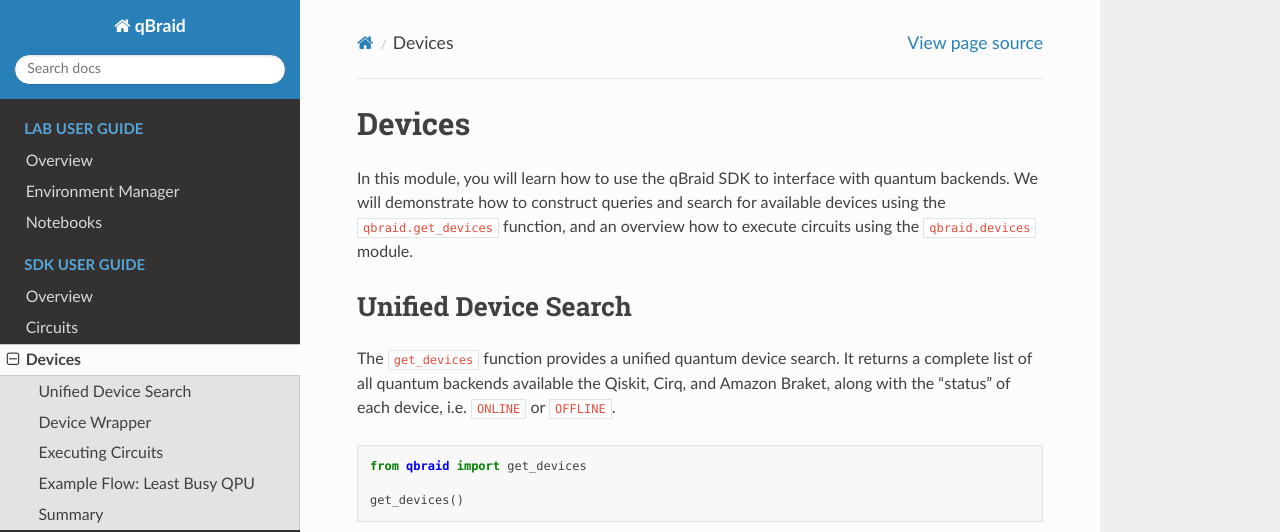
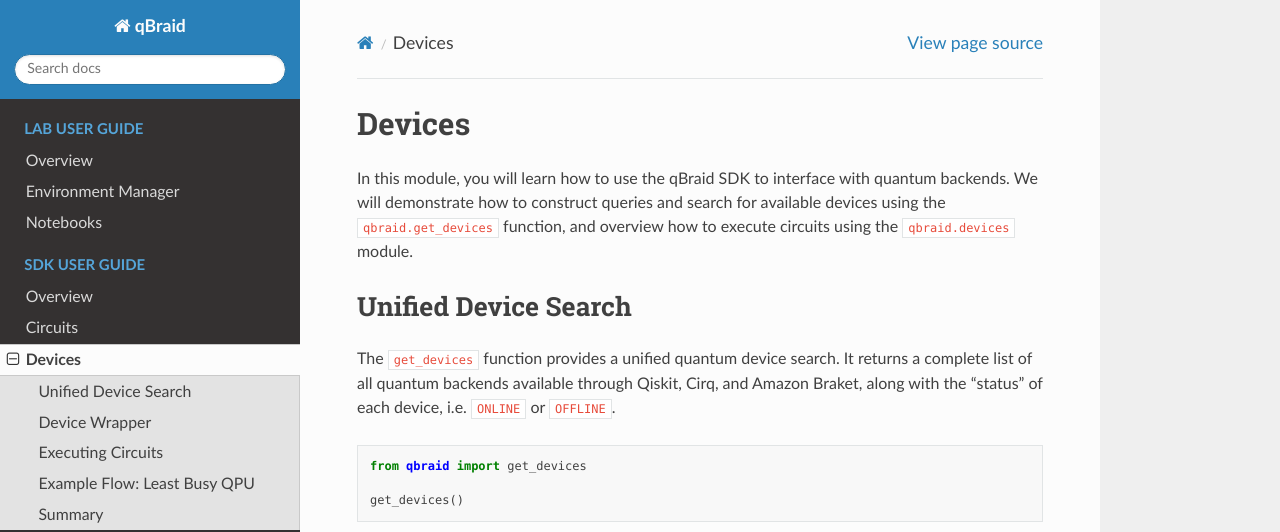
Before and after one commit to qBraid/qBraid, a Sphinx documentation site: the page built from docs/sdk/devices.rst, in a window 1280 px wide and 900 px high. Shown: the top 532 px of the window. Built offline with Sphinx 7.4.7 and the Read the Docs theme 2.0.0, drawn with Linux system fonts in a browser that asks for light colours; some of the changed text lies outside the part shown.

Commit message:
fix docs typos

```diff
--- a/docs/sdk/circuits.rst
+++ b/docs/sdk/circuits.rst
@@ -189,7 +189,7 @@
 As a tool for interfacing between frontend modules, the qBrad SDK has a number of
 methods and functions dedicated to resolving any potential compatibility issues. For
 instance, each frontend has slightly different rules and standard conventions when it
-comes to qubit indexing; functions and/or methods in some modules require that circuits
+comes to qubit indexing. Functions and/or methods in some modules require that circuits
 are constructed using contiguous qubits i.e. sequential qubit indexing, while others
 do not. The ``convert_to_contiguous`` method can be used to map qubit indicies accordingly,
 and address compatibility issues without re-constructing each circuit.
--- a/docs/sdk/devices.rst
+++ b/docs/sdk/devices.rst
@@ -6,13 +6,13 @@
 In this module, you will learn how to use the qBraid SDK to interface with
 quantum backends. We will demonstrate how to construct queries and search
 for available devices using the ``qbraid.get_devices`` function, and
-an overview how to execute circuits using the ``qbraid.devices`` module.
+overview how to execute circuits using the ``qbraid.devices`` module.
 
 Unified Device Search
 ----------------------
 
 The ``get_devices`` function provides a unified quantum device search. It returns a complete list
-of all quantum backends available the Qiskit, Cirq, and Amazon Braket, along with the "status" of
+of all quantum backends available through Qiskit, Cirq, and Amazon Braket, along with the "status" of
 each device, i.e. ``ONLINE`` or ``OFFLINE``.
 
 .. code-block:: python
--- a/docs/sdk/overview.rst
+++ b/docs/sdk/overview.rst
@@ -27,13 +27,13 @@
 
 ..
 
-- *Benchmark, compare, interpret results*. Built-in **compatable** post-processing enables comparing results between runs and **across backends**.
+- *Benchmark, compare, interpret results*. Built-in **compatible** post-processing enables comparing results between runs and **across backends**.
 
 
 Installation
 -------------
 
-The qBraid-SDK is available exclusively through `qBraid Lab <https://lab.qbraid.com>`_.
+The qBraid SDK is available exclusively through `qBraid Lab <https://lab.qbraid.com>`_.
 Login (or create an account) and then follow the steps in `Installing an environment <../lab/environments.html#installing-an-environment>`_ to
 get started using the SDK.
 
```
Also changed, not shown: other parts of docs/sdk/devices.rst (+3 -3 lines).
